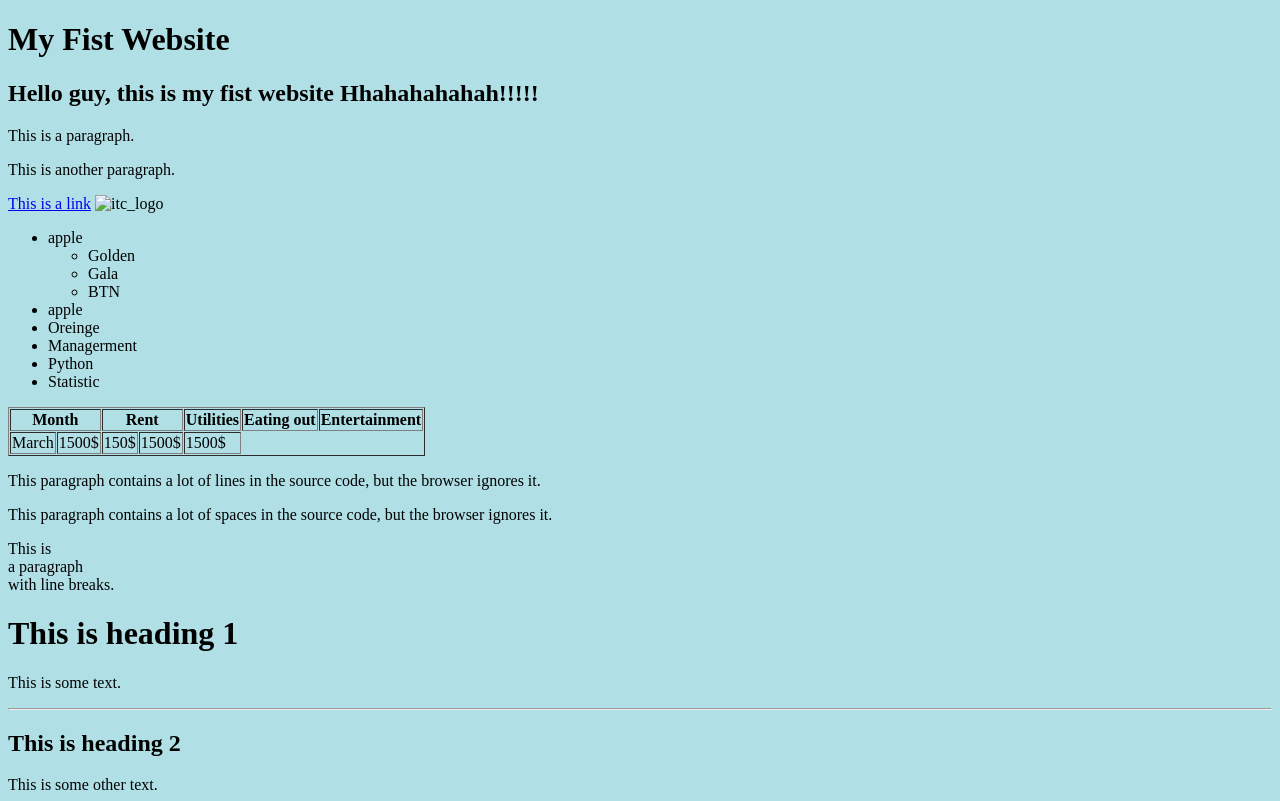
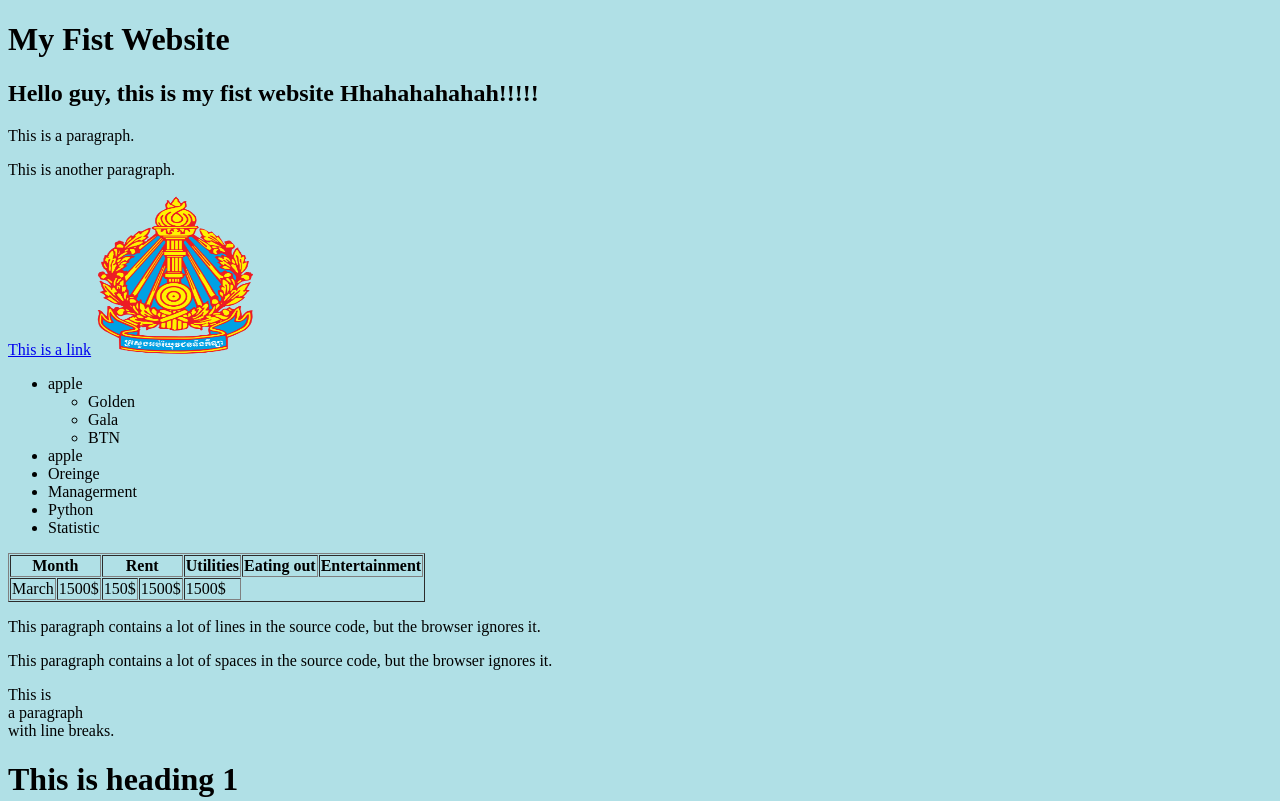
Before and after one commit to Bunthoeun-kaisol/testing.github.io, a plain HTML site: page Index.html in a window 1280 px wide. Shown: the top 801 px of the page. Drawn offline with Linux system fonts and the light colour scheme.

Commit message:
add image

```diff
--- a/Index.html
+++ b/Index.html
@@ -10,7 +10,7 @@
         <p>This is another paragraph.</p>
 
         <a href="https://www.w3schools.com">This is a link</a>
-        <img src="itc_logo.PNG" alt="itc_logo" width="160" height="160">
+        <img src="itc_logo1.PNG" alt="itc_logo" width="160" height="160">
 
         <ul>
             <li>apple
```
